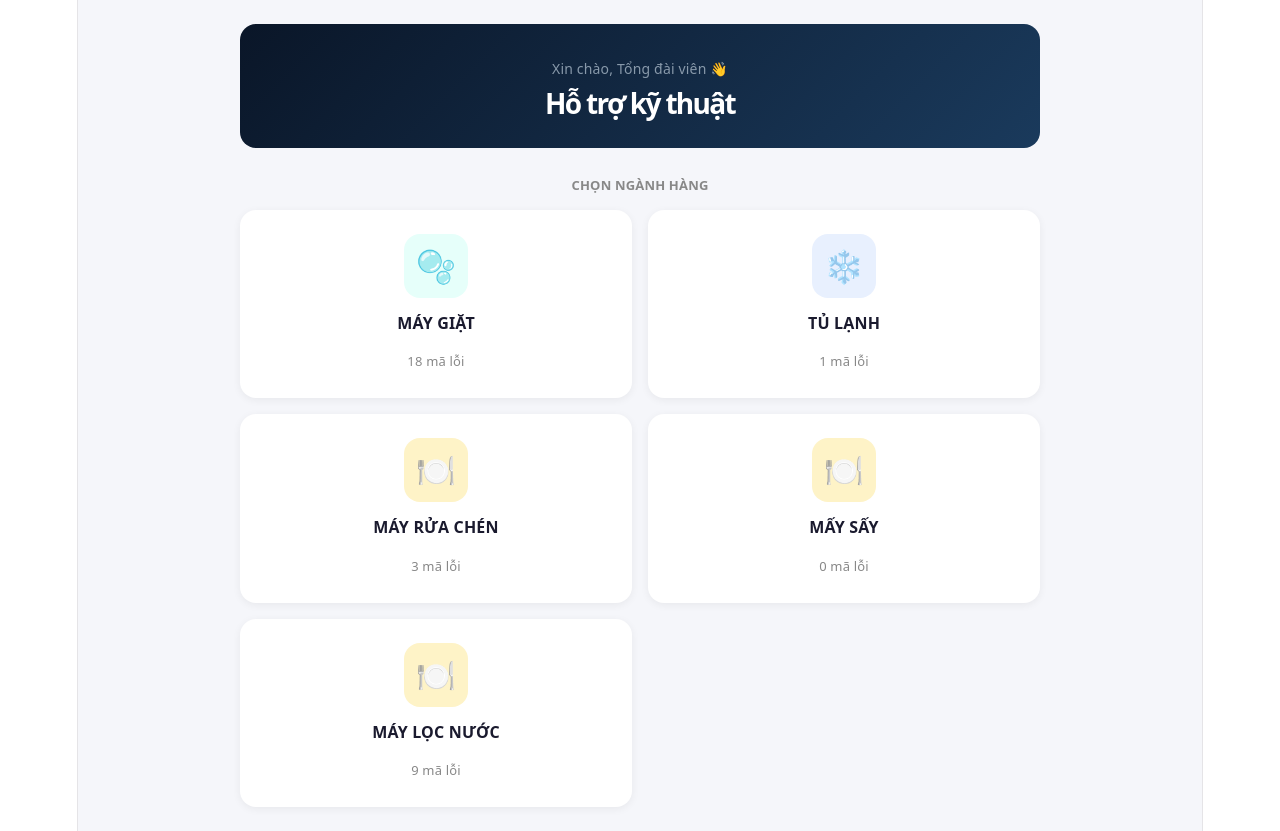
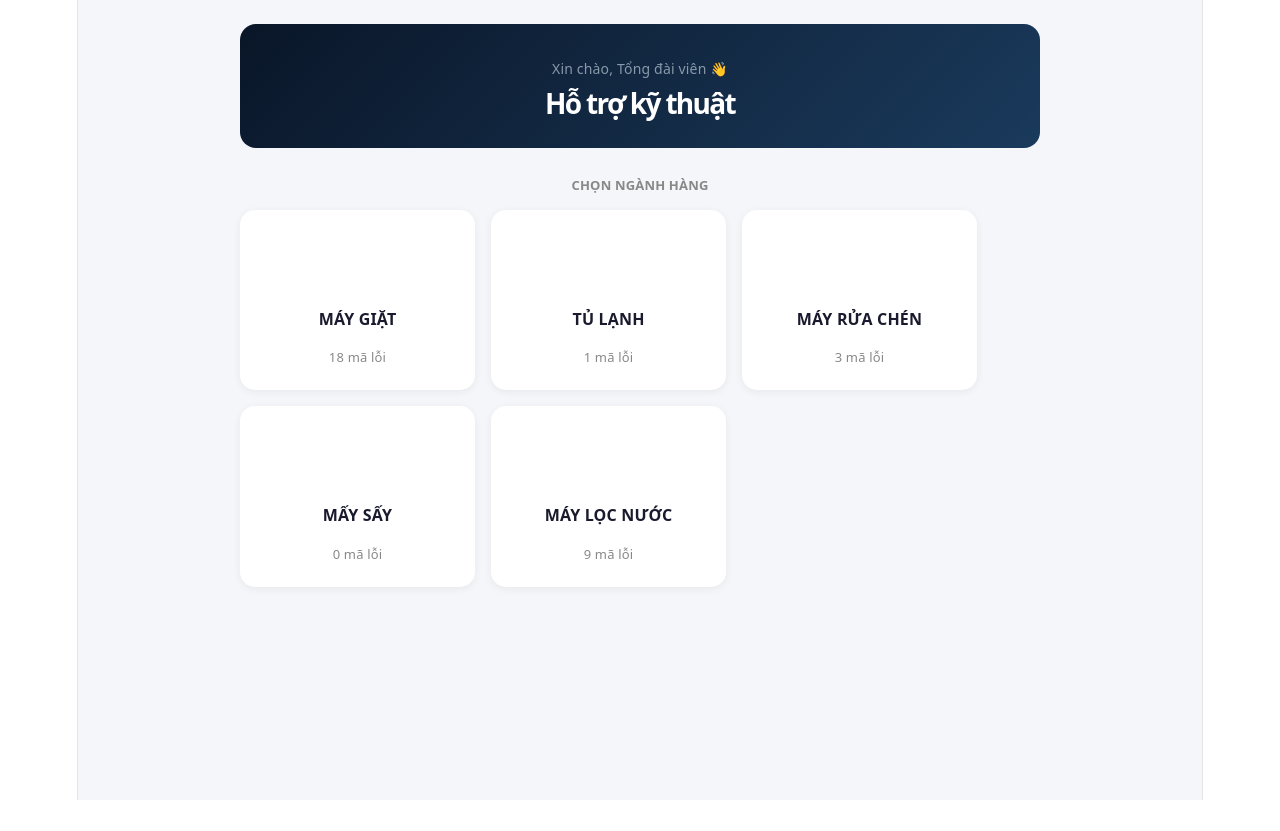
Before and after one commit to tuanAnh12423/WEB-Tra-Cuu-Ma-Loi, a React (Vite) app: page / in a window 1280 px wide. After the commit the page ends 800 px from the top, so only its background shows below. Built offline with nearby package versions, Linux system fonts and the light colour scheme.

Commit message:
Cap nhat HomePage

```diff
--- a/src/data/errors.ts
+++ b/src/data/errors.ts
@@ -7,8 +7,6 @@ import { waterPurifierError } from "./errorWaterPurifier";
 export type Category = {
   id: string;
   name: string;
-  icon: string;
-  bgColor?: string;
 };
 
 // 🟢 Cập nhật type Step để hỗ trợ cả `image` (1 link) và `images` (mảng link)
@@ -33,25 +31,19 @@ export type ErrorItem = {
 };
 
 export const categories: Category[] = [
-  { id: "washing", name: "MÁY GIẶT", icon: "🫧", bgColor: "#e6fffa" },
-  { id: "fridge", name: "TỦ LẠNH", icon: "❄️", bgColor: "#e8f0fe" },
+  { id: "washing", name: "MÁY GIẶT", },
+  { id: "fridge", name: "TỦ LẠNH", },
   {
     id: "dishWasher",
     name: "MÁY RỬA CHÉN",
-    icon: "🍽️",
-    bgColor: "#fef3c7", // Vàng cam pastel nhạt
   },
   {
     id: "dryerError",
     name: "MẤY SẤY",
-    icon: "🍽️",
-    bgColor: "#fef3c7",
   },
   {
     id: "waterPurifierError",
     name: "MÁY LỌC NƯỚC",
-    icon: "🍽️",
-    bgColor: "#fef3c7",
   },
 ];
 
--- a/src/pages/HomePage.tsx
+++ b/src/pages/HomePage.tsx
@@ -18,10 +18,10 @@ function HomePage() {
             key={cat.id}
             onClick={() => navigate(`/error-list/${cat.id}`)}
             style={{
-              width: "calc(50% - 8px)",
+              width: "calc(30% - 5px)",
               background: "#fff",
-              borderRadius: 16,
-              padding: 24,
+              borderRadius: 15,
+              padding: 20,
               display: "flex",
               flexDirection: "column",
               alignItems: "center",
@@ -31,8 +31,7 @@ function HomePage() {
               boxSizing: "border-box"
             }}
           >
-            <div style={{ width: 64, height: 64, borderRadius: 16, background: cat.bgColor || "#e8f0fe", display: "flex", alignItems: "center", justifyContent: "center", fontSize: 32 }}>
-              {cat.icon}
+            <div style={{ width: 64, height: 64, borderRadius: 16, display: "flex", alignItems: "center", justifyContent: "center", fontSize: 32 }}>
             </div>
             <p style={{ margin: 0, fontSize: 16, fontWeight: 700, color: "#1a1a2e" }}>{cat.name}</p>
             <p style={{ margin: 0, fontSize: 13, color: "#888" }}>
```
